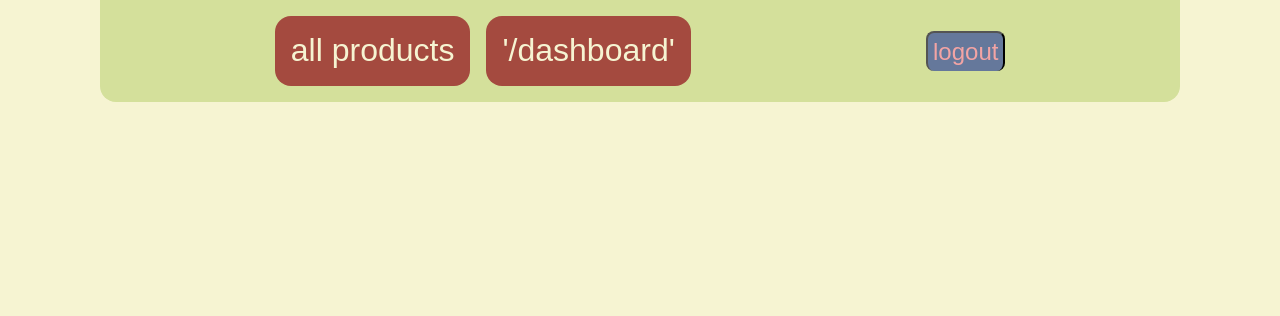
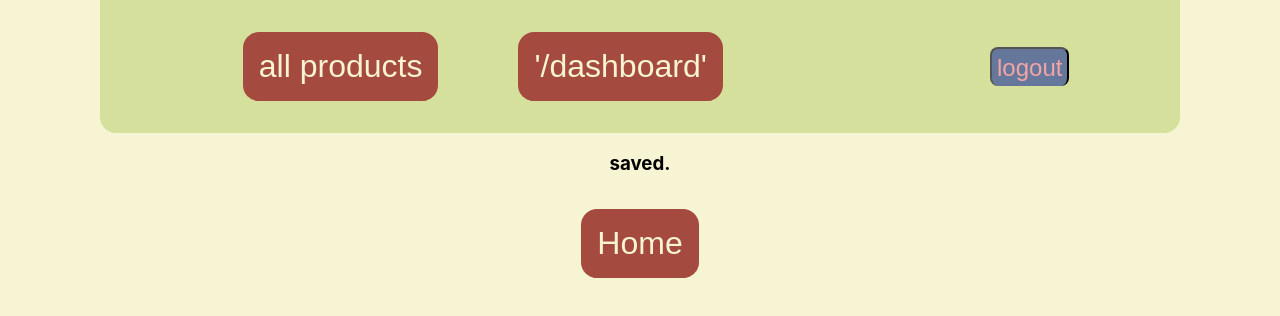
Before and after one commit to toltalchaos/GreenReview-API-projet2, a React (Create React App) app: page /saved in a window 1280 px wide. Shown: the top 316 px of the page. Built offline with nearby package versions, Linux system fonts and the light colour scheme; no server answers.

Commit message:
implimented RTDB connection and set

```diff
--- a/src/App.js
+++ b/src/App.js
@@ -8,6 +8,7 @@ import ProductPage from './components/products/ProductPage';
 import styled from "styled-components";
 import CreatePage from './components/dashboard/pages/Create';
 import EditPage from './components/dashboard/pages/Edit';
+import SavedPage from './components/dashboard/pages/Saved';
 
 
 const CONTAINER = styled.div`
@@ -33,6 +34,10 @@ function App() {
             <Dashboard/>
           </Route>
 
+          <Route path='/saved'>
+            <SavedPage/>
+          </Route>
+
           <Route path='/productpage'>
             <ProductPage/>
           </Route>
--- a/src/components/btn/button.jsx
+++ b/src/components/btn/button.jsx
@@ -13,6 +13,22 @@ const BTN = styled.button`
     border-radius: 1rem;
     border-bottom: 1px dashed #a44a3f;
     margin: 0 0.5rem;
+`
+const LINK = styled.div`
+    margin:2rem;
+    a{
+        padding: 1rem;
+        font-size:2rem;
+        color: #f6f4d2;
+        font-family:'Kanit', sans-serif;
+        background-color: #a44a3f;
+        text-decoration:none;
+        border-radius: 1rem;
+        border-bottom: 1px dashed #a44a3f;
+        margin: 0 0.5rem;
+
+    }
+
 `
 
 const Button = (props) => {
@@ -30,7 +46,9 @@ const Button = (props) => {
 
 const LinkButton = (props) => {
     return (
+        <LINK{...props}>
         <Link to ={props.path}>{props.label}</Link>
+        </LINK>
      );
 }
 
--- a/src/components/dashboard/pages/Confirm.jsx
+++ b/src/components/dashboard/pages/Confirm.jsx
@@ -2,22 +2,30 @@ import React from 'react';
 
 import SVGComponent from '../../domSvg/DomSvgComp';
 import YouTube from './../../iframe/videoBlock';
-import {Button} from './../../btn/button';
+import {Button, LinkButton} from './../../btn/button';
 import styled from "styled-components";
 import {Redirect} from "react-router-dom";
+
+import firebaseApp from './../../../firebase/firebaseConfig';
 
 const ButtonStyle = styled.div`
 display: flex;
 align-items: center;
 justify-content: center;
 
+
 `
 
 const ConfirmView = (product) => {
     function handleConfirm(){
       console.log("CONFIRMED")
+      //logic to send to RTDB then redirect to /Saved
 
-
+      var database = firebaseApp.database();
+      //set product where ID matches
+      database.ref('products/' + product.productId).set({
+        ...product
+      })
 
     }
     function handleAbort(){
@@ -98,7 +106,7 @@ const ConfirmView = (product) => {
           <br/>
           <ButtonStyle>
 
-          <Button label={"CONFIRM"} onClick={handleConfirm}/>
+          <LinkButton path={'/saved'} label={"CONFIRM"} onClick={handleConfirm}/>
           <Button label={"ABORT"} onClick={handleAbort}/>
 
           </ButtonStyle>
--- /dev/null
+++ b/src/components/dashboard/pages/Saved.jsx
@@ -0,0 +1,37 @@
+import AuthContext from './../../../auth/AuthContext';
+import React, {useState,useContext} from 'react';
+import styled from 'styled-components';
+import {Redirect, Link, useRouteMatch, Route, Switch} from 'react-router-dom';
+import { LinkButton } from "./../../btn/button";
+
+const Display = styled.div`
+display: flex;
+align-items: center;
+justify-content: center;
+flex-direction: column;
+
+`
+
+const SavedPage = (props) => {
+    const auth = useContext(AuthContext);
+    const {path, url} = useRouteMatch();
+
+   if(auth.authenticate){
+    return (
+        <>
+        {/* saved new rev page here */}
+        <Display>
+
+        <h3>saved.</h3>
+        <LinkButton path="/dashboard" label="Home"></LinkButton>
+
+        </Display>
+        </>
+        );
+   }
+   else{
+    return (<Redirect to="/"/>);
+   }
+}
+
+export default SavedPage;
```
Also changed, not shown: 1 other file (tests, documents, lock files or other folders).
